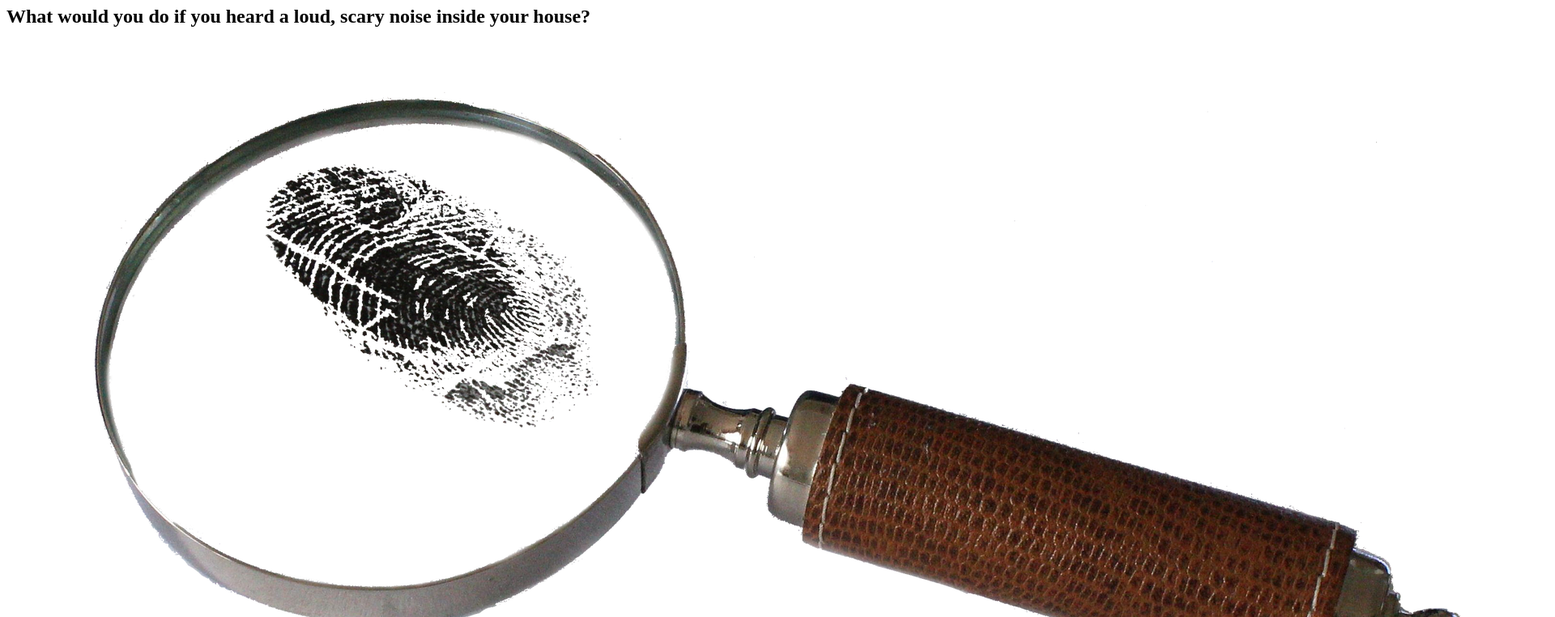
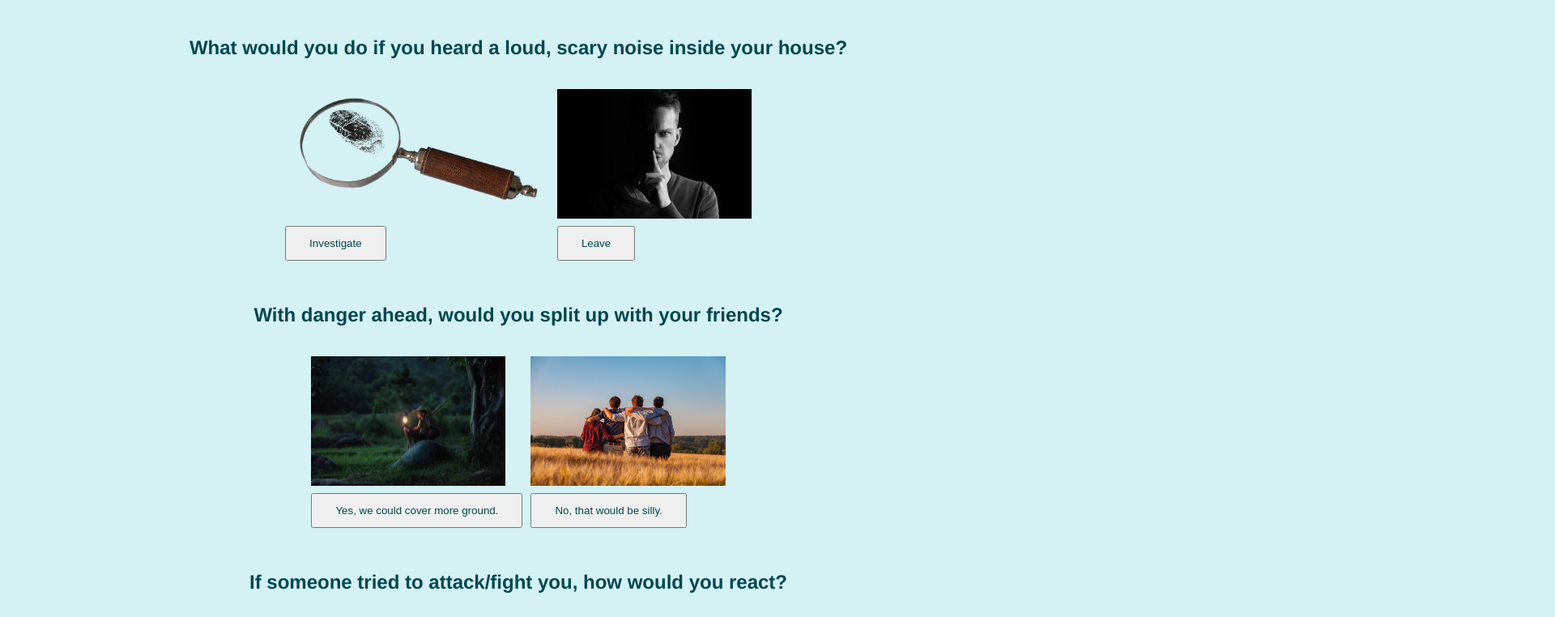
Before and after one commit to jaylajayla/Horror-Personality-Quiz, a plain HTML site: page index.html in a window 1280 px wide. Shown: the part 111-873 px from the top of the page at 81% size, 1920 px wide, since content can reach past the window. Drawn offline with Linux system fonts and the light colour scheme; the site is published under a folder, as on GitHub Pages, so addresses that start at the root find nothing.

Commit message:
Update index.html

```diff
--- a/index.html
+++ b/index.html
@@ -8,10 +8,10 @@
 	<meta name="viewport" content="width=device-width, initial-scale=1">
 
 	<!-- import the webpage's stylesheet -->
-	<link rel="stylesheet" href="/style.css">
+	<link rel="stylesheet" href="style.css">
 
 	<!-- import the webpage's javascript file -->
-	<script src="/script.js" defer>
+	<script src="script.js" defer>
 
 	</script>
 </head>
```
